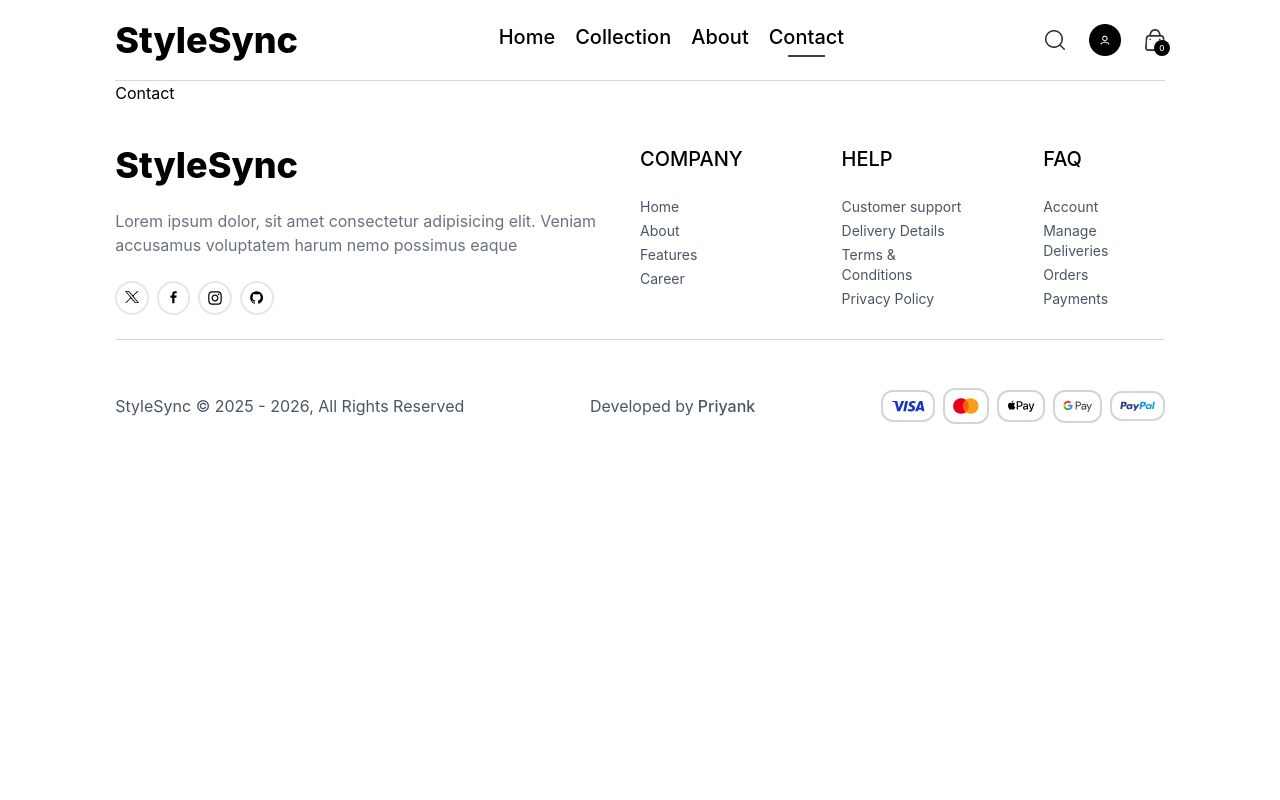
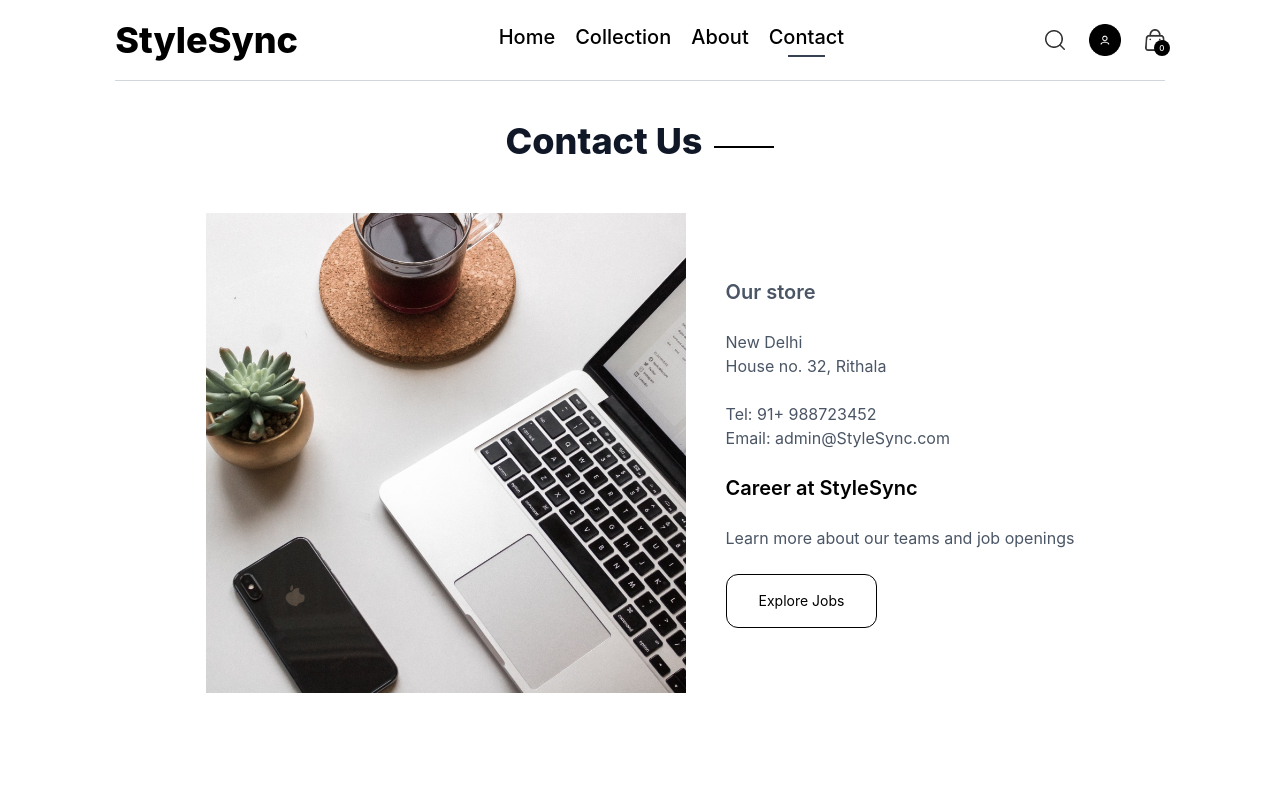
Before and after one commit to Priyank98p/StyleSync, a React (Vite) app in the folder frontend/: page /contact in a window 1280 px wide. Shown: the top 800 px of the page. Built offline with nearby package versions, Linux system fonts and the light colour scheme.

Commit message:
Frontend completed

```diff
--- a/frontend/src/pages/About.jsx
+++ b/frontend/src/pages/About.jsx
@@ -5,8 +5,9 @@ import { assets } from "../assets/assets.js"
 const About = () => {
   return (
     <div>
-      <div className='text-2xl text-center pt-8'>
+      <div className='flex items-center justify-center text-4xl text-center pt-8 gap-3'>
         <Title text1={"About Us"} />
+        <p className='border w-15 h-0'></p>
       </div>
 
       <div className='my-12 flex flex-col md:flex-row gap-16'>
@@ -19,6 +20,25 @@ const About = () => {
         <p>Lorem ipsum dolor sit, amet consectetur adipisicing elit. Eligendi saepe excepturi aut ipsa, provident velit?</p>
         </div>
       </div>
+
+      <div className='flex items-center gap-3 text-4xl py-4'>
+        <Title text1={"Why Choose Us"}/>
+        <p className='border w-15 h-0'></p>
+      </div>
+      <div className='flex flex-col gap-2 md:flex-row text-sm mb-20'>
+        <div className='border border-gray-400 rounded-2xl px-10 md:px-15 py-8 sm:py-20 flex flex-col gap-5'>
+          <b>Quality Assurance</b>
+          <p className='text-gray-600'>Lorem ipsum dolor sit amet consectetur adipisicing elit. Pariatur obcaecati nesciunt ipsum, reiciendis eaque, placeat quos sapiente odit ullam, doloremque minus quod asperiores itaque doloribus.</p>
+        </div>
+        <div className='border border-gray-400 rounded-2xl px-10 md:px-15 py-8 sm:py-20 flex flex-col gap-5'>
+          <b>Convenience</b>
+          <p className='text-gray-600'>Lorem ipsum dolor sit amet consectetur adipisicing elit. Pariatur obcaecati nesciunt ipsum, reiciendis eaque, placeat quos sapiente odit ullam, doloremque minus quod asperiores itaque doloribus.</p>
+        </div>
+        <div className='border border-gray-400 rounded-2xl px-10 md:px-15 py-8 sm:py-20 flex flex-col gap-5'>
+          <b>Exceptional Customer Service</b>
+          <p className='text-gray-600'>Lorem ipsum dolor sit amet consectetur adipisicing elit. Pariatur obcaecati nesciunt ipsum, reiciendis eaque, placeat quos sapiente odit ullam, doloremque minus quod asperiores itaque doloribus.</p>
+        </div>
+      </div>
     </div>
   )
 }
--- a/frontend/src/pages/Contact.jsx
+++ b/frontend/src/pages/Contact.jsx
@@ -1,8 +1,31 @@
 import React from 'react'
+import Title from "../components/Title"
+import {assets} from "../assets/assets"
+import NewsLetterBox from "../components/NewsLetterBox"
 
 const Contact = () => {
   return (
-    <div>Contact</div>
+    <div>
+      <div className='flex items-center justify-center gap-3 text-center text-4xl pt-10'>
+        <Title text1={"Contact Us"}/>
+        <p className='border w-15 h-0'></p>
+      </div>
+
+      <div className='my-10 flex flex-col justify-center md:flex-row gap-10 mb-28'>
+        <img className='w-full md:max-w-120' src={assets.contact_img} alt="" />
+
+        <div className='flex flex-col justify-center items-start gap-6'>
+          <p className='font-semibold text-xl text-gray-600'>Our store</p>
+          <p className='text-gray-600'>New Delhi <br />House no. 32, Rithala </p>
+          <p className='text-gray-600'>Tel: 91+ 988723452 <br /> Email: admin@StyleSync.com</p>
+          <p className='font-semibold text-xl'>Career at StyleSync</p>
+          <p className='text-gray-600'>Learn more about our teams and job openings</p>
+          <button className='border border-black rounded-xl px-8 py-4 text-sm hover:bg-black hover:text-white transition-all duration-500 cursor-pointer'>Explore Jobs</button>
+        </div>
+      </div>
+
+      <NewsLetterBox />
+    </div>
   )
 }
 
--- a/frontend/src/pages/Login.jsx
+++ b/frontend/src/pages/Login.jsx
@@ -1,16 +1,28 @@
 import React, { useState } from 'react'
 
 const Login = () => {
-  const [currentState, setCurrentState] = useState("Sign Up")
+  const [currentState, setCurrentState] = useState("Login")
+  const onSubmitHandler = (e) =>{
+    e.preventDefault()
+  }
+
   return (
-    <form action="" className='flex flex-col items-center w-[90%] sm:max-w-96 m-auto mt-14 gap-4 text-gray-800'>
+    <form onSubmit={onSubmitHandler} action="" className='flex flex-col items-center w-[90%] sm:max-w-96 m-auto mt-14 gap-4 text-gray-800'>
       <div className='inline-flex items-center gap-2 mb-3 mt-10'>
         <p className='text-3xl'>{currentState}</p>
 
       </div>
-      <input required type="text" className='w-full px-3 py-2 border border-gray-800' placeholder='Full Name' />
+      {currentState === 'Login' ? '' : <input required type="text" className='w-full px-3 py-2 border border-gray-800' placeholder='Full Name' />}
       <input required type="email" className='w-full px-3 py-2 border border-gray-800' placeholder='Enter email address' />
       <input required type="password" className='w-full px-3 py-2 border border-gray-800' placeholder='Enter password' />
+
+      <div className='w-full flex justify-between text-sm -mt-2'>
+        <p className='cursor-pointer'>Forgot your password</p>
+        {
+          currentState === 'Login' ? <p onClick={() => setCurrentState("Sign-up")} className='cursor-pointer text-blue-800'>Create Account</p> : <p onClick={() => setCurrentState("Login")} className='cursor-pointer text-blue-800'>Sign in</p>
+        }
+      </div>
+      <button className='bg-black text-white p-3 rounded-4xl w-[30%] cursor-pointer'>{currentState === "Login" ? "Sign in" : "Sign up"}</button>
     </form>
   )
 }
```
